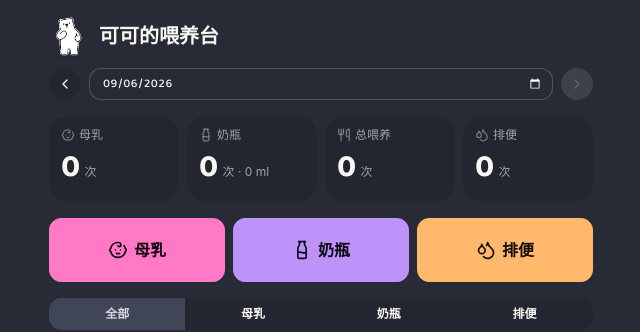
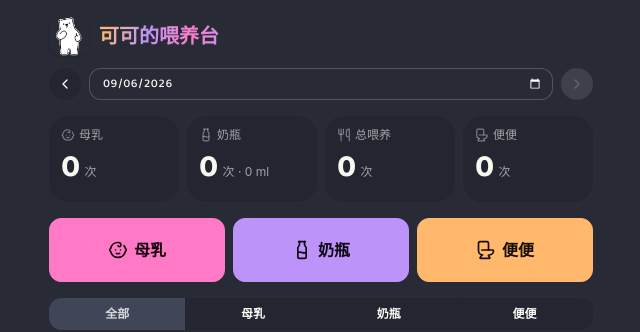
Before and after one commit to Aboceder/keke-home, a Next.js app: page / in a window 1280 px wide. Shown: the top 332 px of the page, without its empty margins (319-959 px from the left). Built offline with nearby package versions, Linux system fonts and the light colour scheme; no server answers; the database is empty.

Commit message:
标题闪光动画 + 排便改为便便/toilet 图标

```diff
--- a/src/app/globals.css
+++ b/src/app/globals.css
@@ -39,8 +39,43 @@ body {
   animation: breathe 2.4s ease-in-out infinite;
 }
 
+/* 标题闪亮文字：金属光泽掠过（ReactBits ShinyText 效果，纯 CSS） */
+.shiny-title {
+  color: var(--color-primary); /* 降级：不支持 background-clip:text 时显示纯色 */
+  background: linear-gradient(
+    110deg,
+    var(--color-primary) 0%,
+    var(--color-secondary) 20%,
+    var(--color-accent) 38%,
+    #ffffff 46%,
+    #ffffff 54%,
+    var(--color-accent) 62%,
+    var(--color-secondary) 80%,
+    var(--color-primary) 100%
+  );
+  background-size: 200% 100%;
+  -webkit-background-clip: text;
+  background-clip: text;
+  -webkit-text-fill-color: transparent;
+  animation: shiny-sweep 4.5s linear infinite;
+}
+
+@keyframes shiny-sweep {
+  from {
+    background-position: 200% 0;
+  }
+  to {
+    background-position: -200% 0;
+  }
+}
+
 @media (prefers-reduced-motion: reduce) {
   .breathing-dot {
     animation: none;
   }
+
+  .shiny-title {
+    animation: none;
+    -webkit-text-fill-color: var(--color-primary);
+  }
 }
--- a/src/components/FeedingStation.tsx
+++ b/src/components/FeedingStation.tsx
@@ -9,9 +9,9 @@ import {
   Baby,
   ChevronLeft,
   ChevronRight,
-  Droplets,
   Milk,
   Sparkles,
+  Toilet,
   Trash2,
   Utensils,
 } from "lucide-react";
@@ -327,13 +327,13 @@ export function FeedingStation() {
         <Row
           key={`s${s.id}`}
           time={s.time.slice(11)}
-          icon={<Droplets className="size-3" />}
-          badge="排便"
+          icon={<Toilet className="size-3" />}
+          badge="便便"
           badgeClass="badge-accent"
           title={detail || "仅时间"}
           note={s.note}
           onEdit={() => setModal({ type: "editStool", id: s.id })}
-          onDelete={() => setConfirmDelete({ kind: "stool", id: s.id, label: `排便记录（${s.time.slice(11)}）` })}
+          onDelete={() => setConfirmDelete({ kind: "stool", id: s.id, label: `便便记录（${s.time.slice(11)}）` })}
         />
       ),
     });
@@ -350,7 +350,7 @@ export function FeedingStation() {
           alt="可可"
           className="size-10 rounded-xl shadow-sm"
         />
-        <h1 className="text-xl font-bold">可可的喂养台</h1>
+        <h1 className="shiny-title text-xl font-bold">可可的喂养台</h1>
       </div>
 
       {/* 日期导航 */}
@@ -414,8 +414,8 @@ export function FeedingStation() {
         </div>
         <div className="rounded-box bg-base-200 px-3 py-2.5">
           <div className="stat-title flex items-center gap-1">
-            <Droplets className="size-3.5 opacity-70" />
-            排便
+            <Toilet className="size-3.5 opacity-70" />
+            便便
           </div>
           <div className="flex items-baseline gap-1">
             <span className="stat-value font-digits">{data.stats.stoolCount}</span>
@@ -439,8 +439,8 @@ export function FeedingStation() {
           奶瓶
         </button>
         <button className="btn btn-accent btn-lg h-16 text-base" onClick={() => setModal({ type: "stool" })}>
-          <Droplets className="size-5" />
-          排便
+          <Toilet className="size-5" />
+          便便
         </button>
       </div>
 
@@ -451,7 +451,7 @@ export function FeedingStation() {
             ["all", "全部"],
             ["breast", "母乳"],
             ["bottle", "奶瓶"],
-            ["stool", "排便"],
+            ["stool", "便便"],
           ] as [Filter, string][]
         ).map(([value, label]) => (
           <button
--- a/src/components/RecordModals.tsx
+++ b/src/components/RecordModals.tsx
@@ -3,7 +3,7 @@
 import { api, nowInputValue } from "@/lib/client";
 import type { BottleRecord, FeedingRecord, Side, StoolRecord } from "@/lib/types";
 import { STOOL_COLORS, STOOL_TEXTURES } from "@/lib/types";
-import { Baby, Camera, Check, Droplets, Milk, Pencil, Upload, X } from "lucide-react";
+import { Baby, Camera, Check, Milk, Pencil, Toilet, Upload, X } from "lucide-react";
 import { useEffect, useRef, useState } from "react";
 
 interface CommonProps {
@@ -213,7 +213,7 @@ export function BottleModal({
   );
 }
 
-/* ---------------- 排便 ---------------- */
+/* ---------------- 便便 ---------------- */
 
 export function StoolModal({
   initial,
@@ -258,7 +258,7 @@ export function StoolModal({
   }
 
   return (
-    <Modal title={initial ? "编辑排便记录" : "记录排便"} icon={<Droplets className="size-5" />} onClose={onClose}>
+    <Modal title={initial ? "编辑便便记录" : "记录便便"} icon={<Toilet className="size-5" />} onClose={onClose}>
       <form onSubmit={submit} className="space-y-2">
         <Field legend="时间">
           <input
--- a/src/lib/validators.ts
+++ b/src/lib/validators.ts
@@ -67,7 +67,7 @@ export async function validateStool(body: {
   note?: unknown;
 }) {
   const time = normalizeDt(body.time);
-  if (!time) return { error: "排便时间格式不正确" };
+  if (!time) return { error: "便便时间格式不正确" };
   if (isFutureDt(time)) return { error: "不能填写未来的时间" };
 
   const texture = typeof body.texture === "string" && body.texture ? body.texture : null;
```
